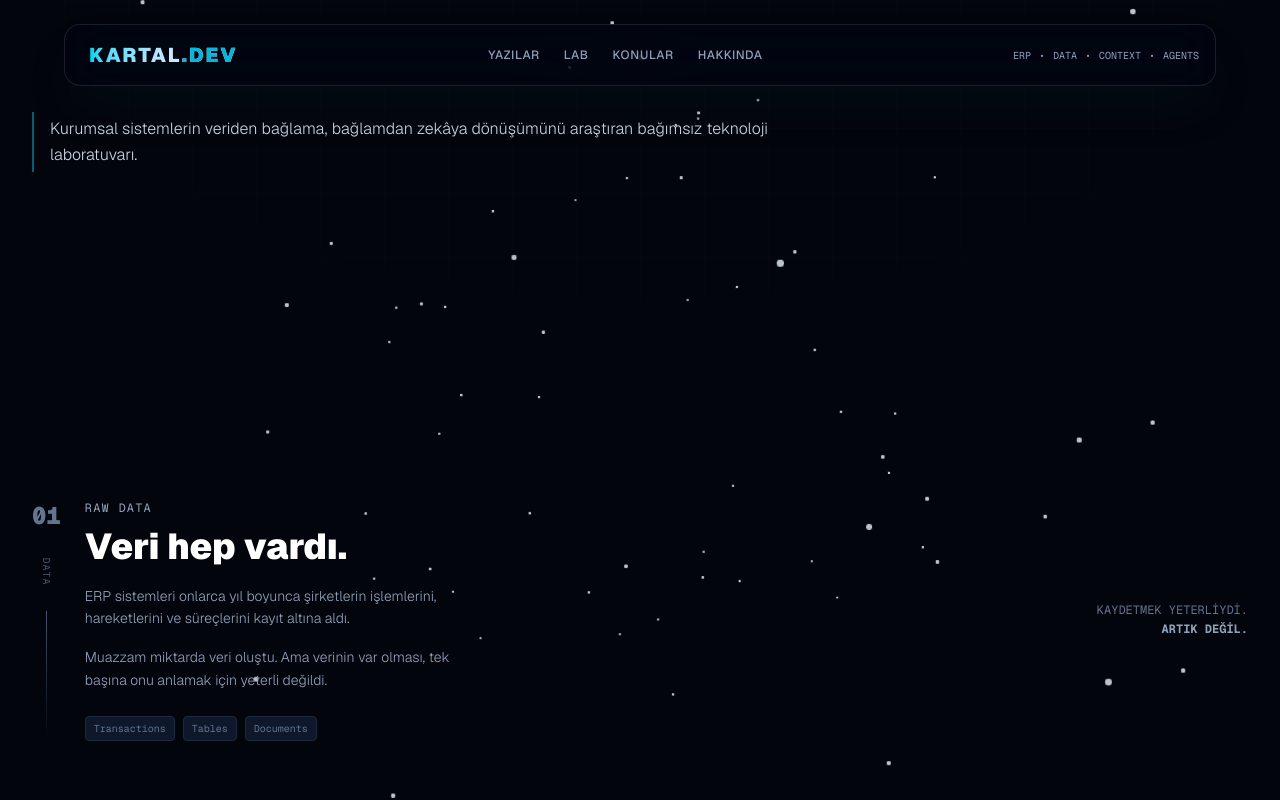
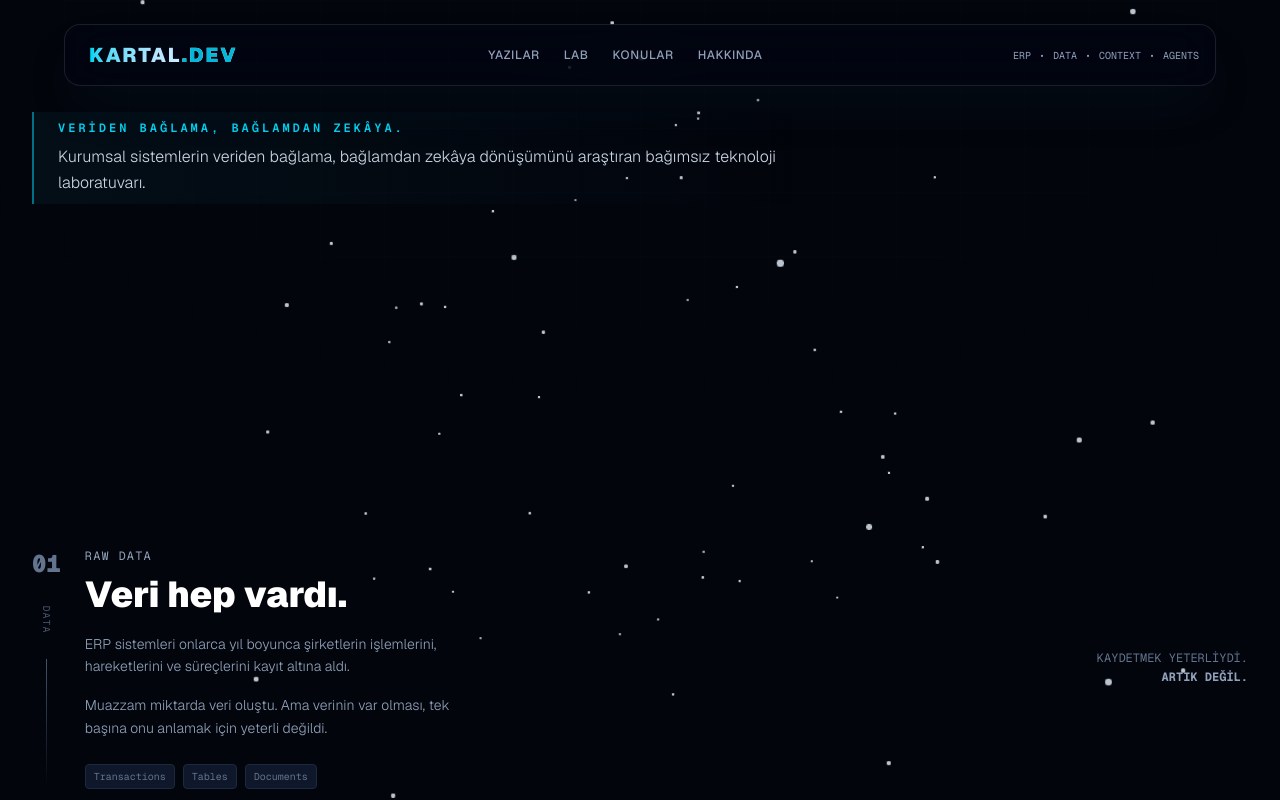
Before and after one commit to yasinkartal/kartaldev, a Next.js app: page / in a window 1280 px wide. Shown: the top 800 px of the page. Built offline with nearby package versions, Linux system fonts and the light colour scheme.

Commit message:
feat: complete app/page.tsx with slogan, context tags and clean about text

```diff
--- a/app/page.tsx
+++ b/app/page.tsx
@@ -9,7 +9,7 @@ export default function Home() {
     <SmoothScroll>
       <main className="min-h-screen bg-[#03050c] text-slate-100 relative overflow-hidden font-sans selection:bg-cyan-500/30 selection:text-cyan-200">
 
-        {/* Sticky 3D Canvas */}
+        {/* Sticky 3D Canvas (Scroll süresince ekranda sabit durur) */}
         <div className="fixed inset-0 pointer-events-none z-0 flex items-center justify-center">
           <div className="w-full h-full max-w-7xl mx-auto pointer-events-auto">
             <EnterpriseCore />
@@ -37,8 +37,11 @@ export default function Home() {
 
         <div className="max-w-7xl mx-auto px-8 relative z-10 pt-28">
 
-          {/* Konsept Tanıtım Cümlesi */}
-          <div className="mb-12 max-w-3xl border-l-2 border-cyan-500/50 pl-4 py-1">
+          {/* Konsept Tanıtım Cümlesi & Slogan */}
+          <div className="mb-16 max-w-3xl border-l-2 border-cyan-500/60 pl-6 py-2 bg-gradient-to-r from-cyan-950/20 to-transparent rounded-r-2xl">
+            <span className="text-xs font-mono uppercase tracking-[0.25em] text-cyan-400 font-semibold block mb-2">
+              VERİDEN BAĞLAMA, BAĞLAMDAN ZEKÂYA.
+            </span>
             <p className="text-slate-300 text-sm md:text-base font-light leading-relaxed">
               Kurumsal sistemlerin veriden bağlama, bağlamdan zekâya dönüşümünü araştıran bağımsız teknoloji laboratuvarı.
             </p>
@@ -229,10 +232,7 @@ export default function Home() {
               <span className="text-xs font-mono uppercase tracking-widest text-cyan-400">HAKKINDA</span>
               <h2 className="text-2xl font-bold text-white">KARTAL.DEV Nedir?</h2>
               <p className="text-slate-300 text-xs md:text-sm leading-relaxed font-light">
-                KARTAL.DEV, Yasin Kartal'ın ERP sistemleri, kurumsal veri, yapay zekâ ve agent mimarileri üzerine araştırmalarını, deneylerini ve teknik notlarını paylaştığı bağımsız teknoloji laboratuvarıdır.
-              </p>
-              <p className="text-slate-500 text-[11px] leading-relaxed font-light italic">
-                Buradaki görüşler ve içerikler kişiseldir; mevcut veya geçmiş işverenleri temsil etmez.
+                Teknolojinin nasıl değiştiğini anlamaya çalışan bağımsız bir teknoloji laboratuvarı. Buradaki görüşler ve içerikler kişiseldir.
               </p>
             </div>
           </section>
```
